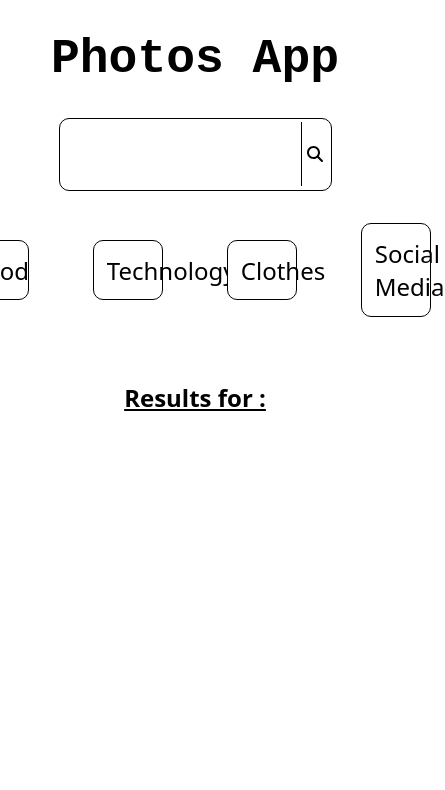
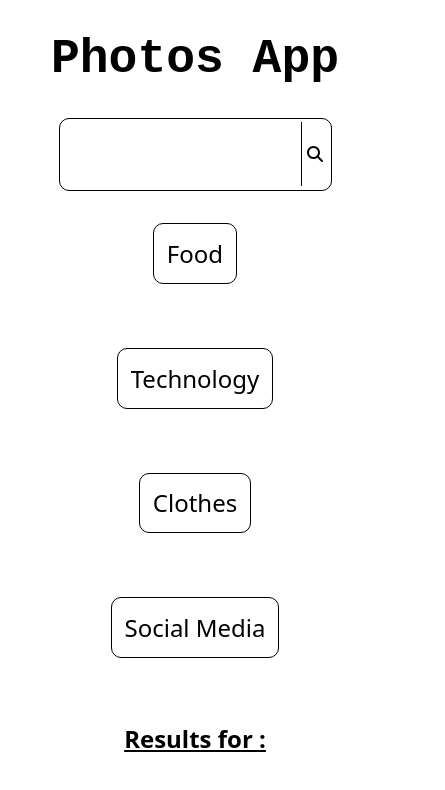
Before and after one commit to Fabrizio112/Search-Photos, a React (Vite) app: page / in a window 390 px wide. Shown: the top 790 px of the page, 445 px wide, since content can reach past the window. Built offline with nearby package versions, Linux system fonts and the light colour scheme.

Commit message:
Add responsive Styles

```diff
--- a/src/assets/css/styles.css
+++ b/src/assets/css/styles.css
@@ -4,3 +4,10 @@
     box-sizing: border-box;
     font-family: system-ui, -apple-system, BlinkMacSystemFont, 'Segoe UI', Roboto, Oxygen, Ubuntu, Cantarell, 'Open Sans', 'Helvetica Neue', sans-serif;
 }
+
+@media (max-width:768px) {
+    .favorites-categories {
+        flex-direction: column;
+        gap: 0 !important;
+    }
+}
--- a/src/components/PhotosApp.jsx
+++ b/src/components/PhotosApp.jsx
@@ -55,7 +55,7 @@ function PhotosApp() {
             <AppPhotosContainer >
                 <PrincipalTitle>Photos App </PrincipalTitle>
                 <SearchBar handleSearchBar={handleSearchBar} searchBar={searchBar} handleQuery={handleQuery} />
-                <FavoritePhotosCategory>
+                <FavoritePhotosCategory className="favorites-categories">
                     <ButtonCategory onClick={handleChangeQuery}>Food</ButtonCategory>
                     <ButtonCategory onClick={handleChangeQuery}>Technology</ButtonCategory>
                     <ButtonCategory onClick={handleChangeQuery}>Clothes</ButtonCategory>
```
